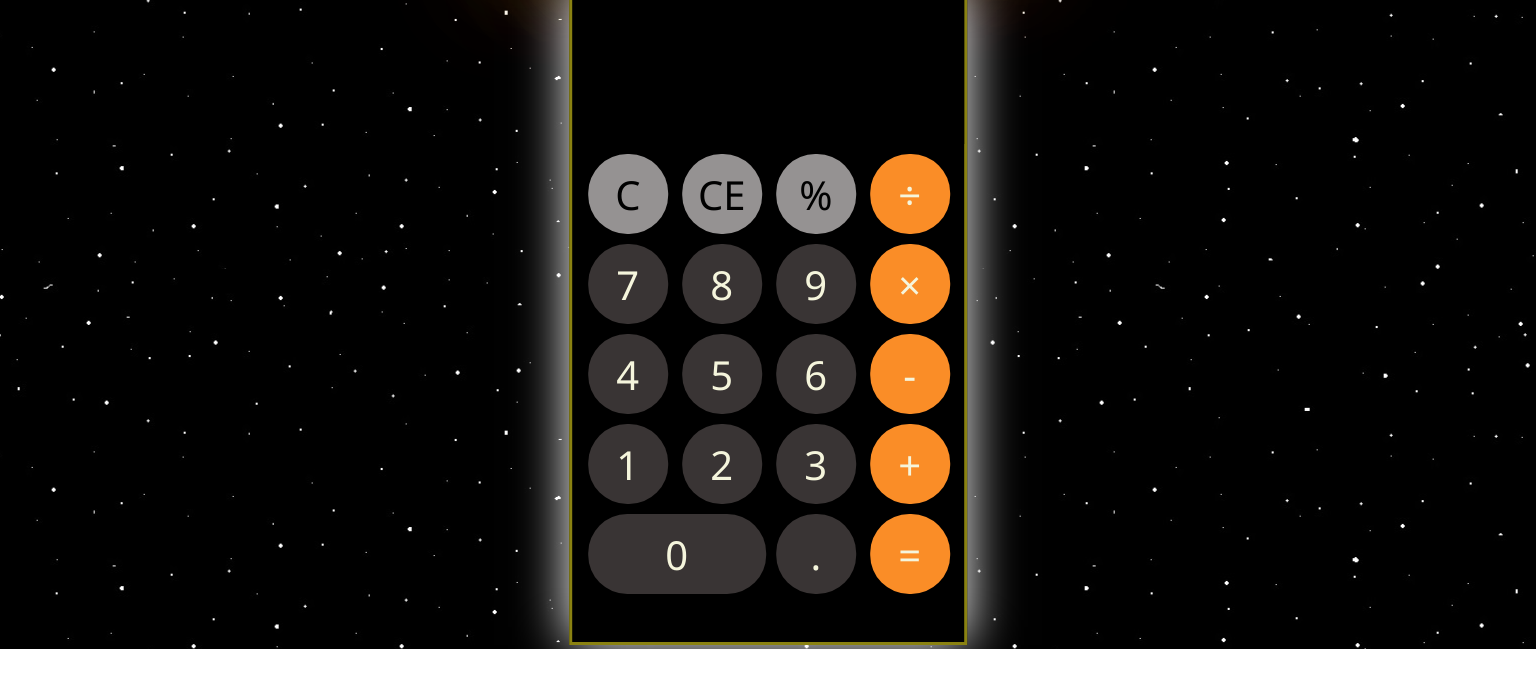
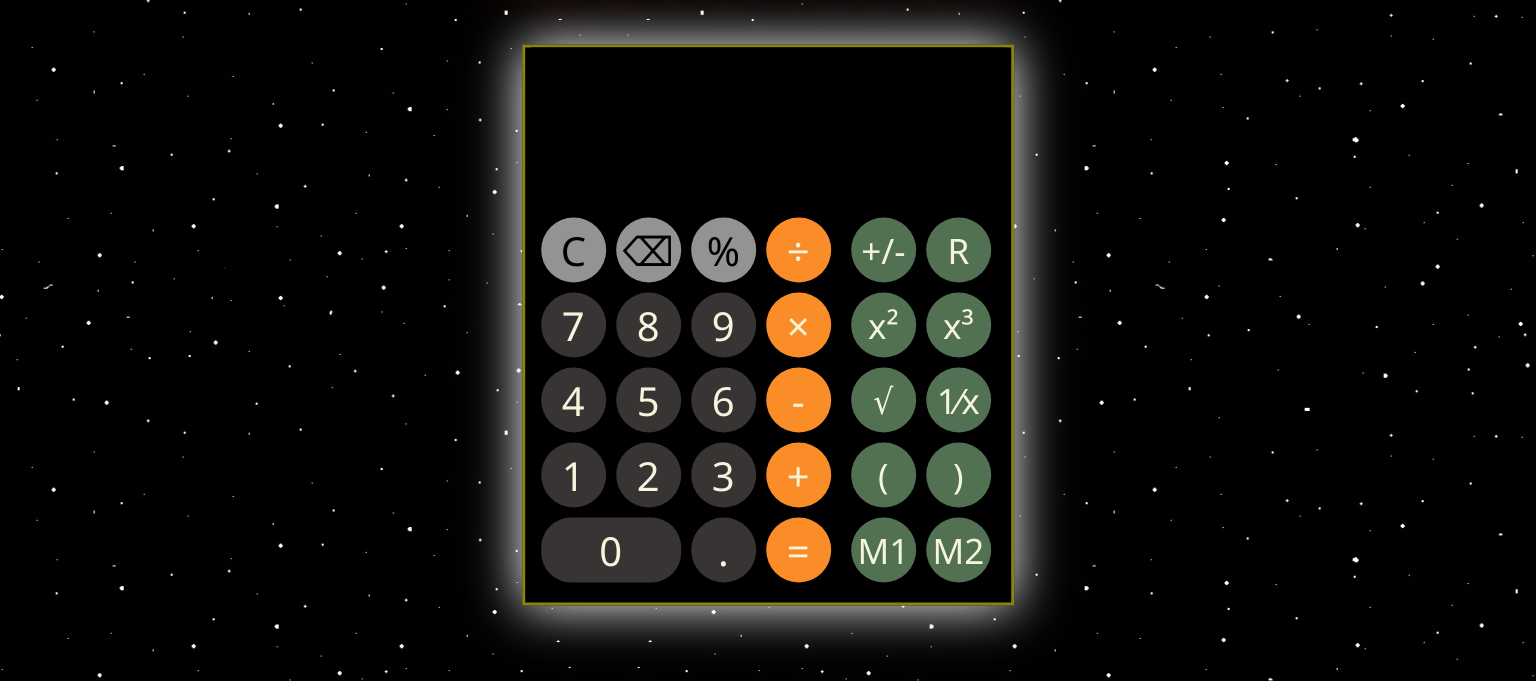
Before and after one commit to PabloJulianRial/calculator-waiheke, a website built with Vite: page index.html in a window 1536 px wide. Shown: the part 151-832 px from the top of the page. Before the commit the page ends 800 px from the top, so only its background shows below. Built offline with nearby package versions, Linux system fonts and the light colour scheme.

Commit message:
add extra buttons for larger screens

```diff
--- a/index.html
+++ b/index.html
@@ -18,10 +18,10 @@
         <input class="display__text__second" readonly id="input" maxlength="15" autocomplete="off"></input>
         <input class="display__text" readonly id="input" maxlength="9" autocomplete="off"></input>
       </div>
-      <div class="buttons">
-
+      <div class="buttons__container">
+        <div class="buttons">
         <button class="button button__grey button__clear">C</button>
-        <button class="button button__grey button__clearEntry">CE</button>
+        <button class="button button__grey button__clearEntry">⌫</button>
         <button class="button button__grey button__percent button__toDisable">%</button>
         <button class="button button__orange button__divide button__operator button__toDisable">÷</button>
         <button class="button button__number ">7</button>
@@ -41,6 +41,18 @@
         <button class="button button__orange button__equals ">=</button>
 
       </div>
+      <div class="buttons__extra">
+        <button class="button extra__button">+/-</button>
+        <button class="button extra__button">R</button>
+        <button class="button extra__button">x²</button>
+        <button class="button extra__button">x³</button>
+        <button class="button extra__button">√</button>
+        <button class="button extra__button">1⁄x</button>
+        <button class="button extra__button">(</button>
+        <button class="button extra__button">)</button>
+        <button class="button extra__button">M1</button>
+        <button class="button extra__button">M2</button>
+      </div>
     </div>
     <script type="module" src="/src/main.ts"></script>
   </body>
--- a/src/style.scss
+++ b/src/style.scss
@@ -33,6 +33,10 @@ h1 {
   background-color: black;
   border: 3px solid rgb(138, 130, 17);
   box-shadow: 0 0 50px #fff;
+}
+
+.buttons__extra{
+  display: none;
 }
 
 .buttons {
@@ -112,13 +116,16 @@ h1 {
 
 @media screen and (min-width: 768px) {
   h1 {
-    padding-top: 4rem;
+    padding-top: 2rem;
+    margin-bottom:3rem ;
     font-size: 3.5rem;
     font-family: "Orbitron", sans-serif;
   }
 
   .calculator {
-    top: 58%;
+    margin-top: 4rem;
+    top: 460px;
+    height: 630px;
   }
 
   .display {
@@ -157,3 +164,80 @@ h1 {
    width: 100%;
   }
 }
+@media screen and (min-width: 1024px) {
+  h1{
+    width: 90vw;
+    padding: 0;
+    margin-top: 2rem;
+  }
+  .calculator{
+    height: 600px;
+    width: 400px;
+  }
+  .button{
+    width: 75px;
+  height: 75px;
+  }
+  .double-zero {
+    grid-column: span 2;
+    border-radius: 30px;
+    width: 100%;
+  }
+}
+
+
+@media screen and (min-width: 1366px) {
+  body{
+  overflow-y: hidden;
+  }
+
+  .buttons__extra{
+    display: unset;
+
+  }
+ .calculator{
+  height: 555px;
+  width: 480px;
+  margin-top: 1rem;
+ }
+ .button{
+  width: 65px;
+  height: 65px;
+ }
+
+ .buttons {
+  &__container{
+    display: flex;
+  }
+  &__extra{
+  display: grid;
+  grid-template-columns: repeat(2, 1fr);
+  gap: 10px;
+  padding: 10px;
+  padding-bottom: 3rem;
+  padding-top: 10px;
+  }
+}
+
+.double-zero {
+  grid-column: span 2;
+  border-radius: 30px;
+  width: 100%;
+}
+.extra__button{
+  background-color: rgb(82, 113, 82);
+  font-size: 35PX;
+}
+.display{
+  width: 460px;
+}
+}
+@media screen and (max-width: 375px) {
+h1{
+  padding-top: 1rem;
+}
+.calculator{
+  top: 370px;
+  height: 450px;
+}
+}
```
